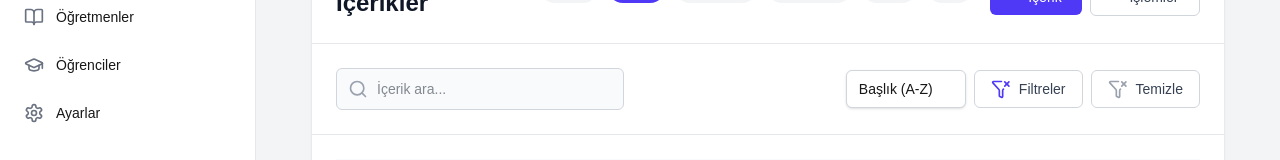
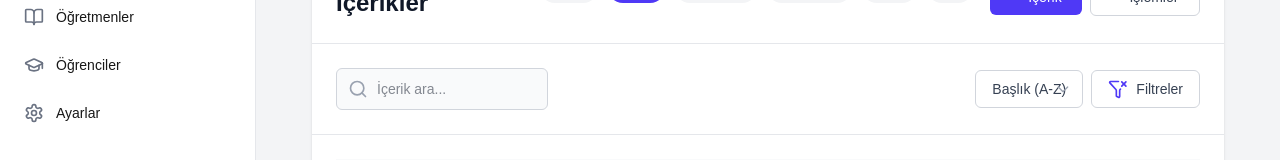
Before and after one commit to Medyanes-360/bilfen-backend, a Next.js app: page /admin/dashboard/contentManagement in a window 1280 px wide. Both pictures are taken after a click on the button "Video". Shown: the part 193-353 px from the top of the page. Built offline with nearby package versions, Linux system fonts and the light colour scheme; no server answers; the database is empty.

Commit message:
prevent button and modal from overflowing outside the screen

```diff
--- a/app/admin/dashboard/contentManagement/page.jsx
+++ b/app/admin/dashboard/contentManagement/page.jsx
@@ -885,78 +885,67 @@ const ContentManagement = () => {
           </div>
 
           {/* Sıralama ve Filtreler Butonları */}
-          <div className="flex items-center gap-2 ml-auto">
+          <div className="flex flex-wrap items-center justify-end gap-2 w-full">
             {/* Sıralama Butonu */}
             <div className="relative">
               <select
-                className="appearance-none pl-3 pr-8 py-2 border border-gray-300 bg-white rounded-md shadow-sm focus:outline-none focus:ring-indigo-500 focus:border-indigo-500 sm:text-sm cursor-pointer"
+                className="cursor-pointer appearance-none flex items-center w-full px-4 py-2 text-sm font-medium rounded-md border border-gray-300 bg-white text-gray-700 hover:bg-gray-50 focus:outline-none focus:ring-2 focus:ring-offset-2 focus:ring-indigo-500"
                 value={sortOption}
                 onChange={(e) => handleSort(e.target.value)}
               >
                 <option value="title-asc">Başlık (A-Z)</option>
                 <option value="title-desc">Başlık (Z-A)</option>
               </select>
+
+              {/* Sağ oka benzeyen bir ikon simgesi */}
+              <div className="pointer-events-none absolute inset-y-0 right-3 flex items-center text-gray-400">
+                <svg
+                  className="w-4 h-4"
+                  fill="none"
+                  stroke="currentColor"
+                  strokeWidth="2"
+                  viewBox="0 0 24 24"
+                >
+                  <path strokeLinecap="round" strokeLinejoin="round" d="M19 9l-7 7-7-7" />
+                </svg>
+              </div>
             </div>
 
-            {/* Filtreleme Butonu ve Popup Menüsü */}
-            <div className="relative">
-              <div className="flex items-center gap-2 ">
+
+            {/* Filtreleme Butonu ve Modal Menüsü */}
+            <div className="relative max-w-full">
+              <div className="flex items-center gap-2">
                 <button
                   onClick={() => {
-                    console.log(
-                      "Filtre butonuna tıklandı, mevcut durum:",
-                      filterMenuOpen
-                    );
+                    console.log("Filtre butonuna tıklandı, mevcut durum:", filterMenuOpen);
                     setFilterMenuOpen(!filterMenuOpen);
                   }}
-                  className="cursor-pointer flex items-center px-4 py-2 text-sm font-medium rounded-md border border-gray-300 bg-white text-gray-700 hover:bg-gray-50 focus:outline-none focus:ring-2 focus:ring-offset-2 focus:ring-indigo-500 "
+                  className="cursor-pointer flex items-center px-4 py-2 text-sm font-medium rounded-md border border-gray-300 bg-white text-gray-700 hover:bg-gray-50 focus:outline-none focus:ring-2 focus:ring-offset-2 focus:ring-indigo-500 whitespace-nowrap max-w-full overflow-hidden"
                 >
                   {hasActiveFilters() ? (
-                    <FilterX className="w-5 h-5 mr-2 text-indigo-600 cursor-pointer" />
+                    <FilterX className="w-5 h-5 mr-2 text-indigo-600" />
                   ) : (
-                    <Filter className="w-5 h-5 mr-2 text-gray-400 cursor-pointer" />
+                    <Filter className="w-5 h-5 mr-2 text-gray-400" />
                   )}
                   Filtreler
                 </button>
-
-                {hasActiveFilters() && (
-                  <button
-                    onClick={() => {
-                      setAdvancedFilterOptions({
-                        ageGroup: "",
-                        status: "",
-                        publishDateStudent: "",
-                        publishDateTeacher: "",
-                      });
-                      setActiveType("all");
-                      setSearchTerm("");
-                    }}
-                    className="flex items-center px-4 py-2 text-sm font-medium rounded-md border border-gray-300 bg-white text-gray-700 hover:bg-gray-50 focus:outline-none focus:ring-2 focus:ring-offset-2 focus:ring-indigo-500 cursor-pointer"
-                  >
-                    <FilterX className="w-5 h-5 mr-2 text-gray-400 cursor-pointer" />
-                    Temizle
-                  </button>
-                )}
               </div>
 
+              {/* Modal (Popup Menü) */}
               {filterMenuOpen && (
                 <div
                   ref={filterMenuRef}
-                  className="absolute right-0 top-12 mt-1 w-80 bg-white rounded-md shadow-lg z-50 border border-gray-200"
+                  className="absolute top-full mt-2 right-0 w-[85vw] sm:w-80 max-w-[90vw] sm:max-w-[20rem] bg-white rounded-md shadow-lg z-50 border border-gray-200"
                 >
                   <div className="p-4">
-                    <h3 className="text-sm font-medium text-gray-700 mb-3">
-                      Filtreleme Seçenekleri
-                    </h3>
+                    <h3 className="text-sm font-medium text-gray-700 mb-3">Filtreleme Seçenekleri</h3>
 
                     <div className="space-y-4">
                       {/* Yaş Grubu Filtresi */}
                       <div>
-                        <label className="block text-sm font-medium text-gray-700 mb-1">
-                          Yaş Grubu
-                        </label>
+                        <label className="block text-sm font-medium text-gray-700 mb-1">Yaş Grubu</label>
                         <select
-                          className="w-full border border-gray-300 rounded-md px-3 py-2 text-sm focus:outline-none focus:ring-1 cursor-pointer focus:ring-indigo-500 b"
+                          className="w-full border border-gray-300 rounded-md px-3 py-2 text-sm focus:outline-none focus:ring-1 cursor-pointer focus:ring-indigo-500"
                           value={advancedFilterOptions.ageGroup}
                           onChange={(e) =>
                             setAdvancedFilterOptions({
@@ -973,12 +962,9 @@ const ContentManagement = () => {
                         </select>
                       </div>
 
-                      {/* Öğrenci Yayın Tarihi Filtresi */}
+                      {/* Öğrenci Yayın Tarihi */}
                       <div>
-                        <label className="block text-sm font-medium text-gray-700 mb-1">
-                          Öğrenci Yayın Tarihi
-                        </label>
-                        <div className="flex items-center gap-2">
+                        <label className="block text-sm font-medium text-gray-700 mb-1">Öğrenci Yayın Tarihi</label>
                         <input
                           type="date"
                           className="w-full border border-gray-300 rounded-md px-3 py-2 text-sm focus:outline-none focus:ring-1 focus:ring-indigo-500 cursor-pointer"
@@ -991,14 +977,10 @@ const ContentManagement = () => {
                           }
                         />
                       </div>
-                      </div>
 
-                      {/* Öğretmen Yayın Tarihi Filtresi */}
+                      {/* Öğretmen Yayın Tarihi */}
                       <div>
-                        <label className="block text-sm font-medium text-gray-700 mb-1">
-                          Öğretmen Yayın Tarihi
-                        </label>
-                        <div className="flex items-center gap-2">
+                        <label className="block text-sm font-medium text-gray-700 mb-1">Öğretmen Yayın Tarihi</label>
                         <input
                           type="date"
                           className="w-full border border-gray-300 rounded-md px-3 py-2 text-sm focus:outline-none focus:ring-1 focus:ring-indigo-500 cursor-pointer"
@@ -1011,8 +993,8 @@ const ContentManagement = () => {
                           }
                         />
                       </div>
-                      </div>
-                      {/* Weekly Content (Ek Materyal) Checkbox */}
+
+                      {/* Ek Materyal Checkbox */}
                       <div className="flex items-center space-x-2">
                         <input
                           type="checkbox"
@@ -1031,19 +1013,19 @@ const ContentManagement = () => {
                         </label>
                       </div>
 
-
+                      {/* Butonlar */}
                       <div className="flex justify-end space-x-2 pt-2">
                         <button
                           className="px-3 py-2 text-gray-700 hover:bg-gray-100 rounded cursor-pointer"
-                          onClick={() => {
+                          onClick={() =>
                             setAdvancedFilterOptions({
                               ageGroup: "",
                               status: "",
                               publishDateStudent: "",
                               publishDateTeacher: "",
                               weeklyContent: false,
-                            });
-                          }}
+                            })
+                          }
                         >
                           Temizle
                         </button>
@@ -1060,6 +1042,8 @@ const ContentManagement = () => {
               )}
             </div>
           </div>
+
+
         </div>
 
         {/* İçerik Tablosu */}
```
Lines whose indentation alone changed are shown as unchanged.
